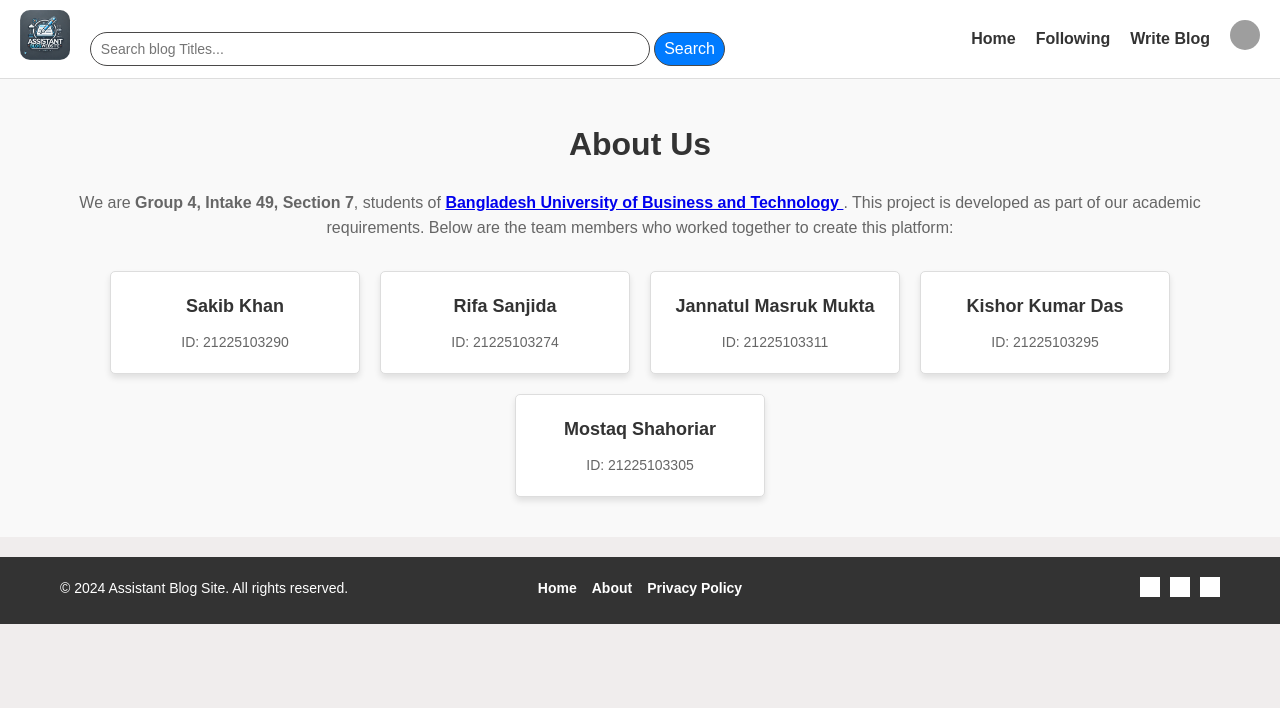
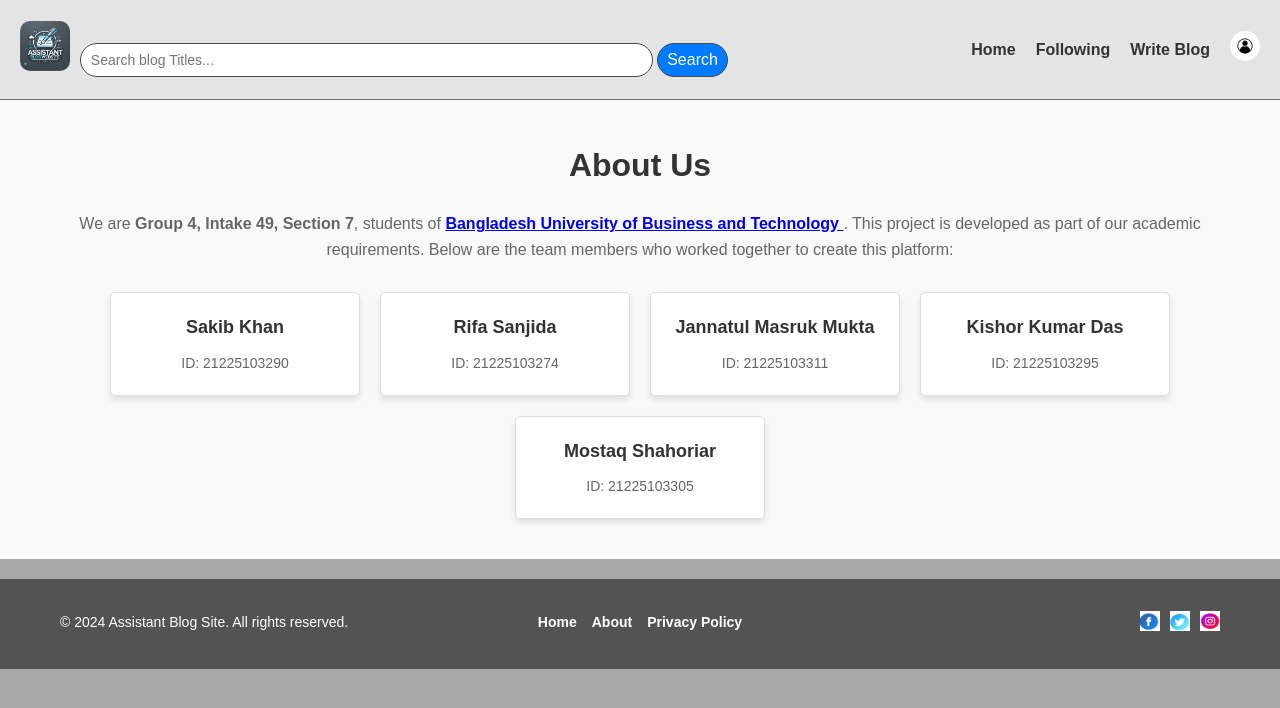
Before and after one commit to khan3575/SDPiii, a Django app: page /about/ in a window 1280 px wide. Shown: the top 708 px of the page. Run offline with Django 5.2, Linux system fonts and the light colour scheme; grey boxes are pictures that could not be loaded.

Commit message:
final update -colours are changed abit. -error are still remaining -but semester ends so project ends

```diff
--- a/sdp_iii/sdpApp/models.py
+++ b/sdp_iii/sdpApp/models.py
@@ -4,8 +4,8 @@ from datetime import date
 from django.utils.timezone import now
 from django.contrib.auth.models import AbstractBaseUser,BaseUserManager,PermissionsMixin
 
-# Create your models here
-# Create adress table
+# models here
+# adress table
 
 class Address(models.Model):
     country = models.CharField(max_length=255)
--- a/sdp_iii/sdpApp/static/style.css
+++ b/sdp_iii/sdpApp/static/style.css
@@ -7,8 +7,8 @@
 
 body {
     font-family: Arial, sans-serif;
-    background-color: #f0eded;
-    color: #626060;
+    background-color: #A9A9A9;
+    color: #000000;
     line-height: 1.6;
 }
 
@@ -21,9 +21,11 @@ body {
 
 /* Header */
 header, .main-header {
-    background: #ffffff;
+    height: 100px;
+    width: auto;
+    background: #e4e4e4;
     padding: 10px 20px;
-    border-bottom: 1px solid #ddd;
+    border-bottom: 1px solid #746e6e;
     display: flex;
     align-items: center;
     justify-content: space-between;
@@ -40,24 +42,30 @@ header h1, .main-header h1 {
 .logo img {
     border-radius: 20%;
     height: 50px;
+    margin: 1;
 }
+
 
 .search-bar {
     flex:1;
-    margin: 0px 20px;
-    position: relative;
+    width: auto;
+    margin: 0px 10px;
+    position: center;
+
     align-self: center;
 }
 
 .search-bar input {
 
     flex-grow: 1;
+    align-items: center;
     width: 65%;
     padding: 8px 10px;
     border: 1px solid #4a4949;
     border-radius: 20px;
     font-size: 14px;
 }
+
 .search-bar button {
 
     padding: 7px 9px;       /* Padding inside the button */
@@ -95,7 +103,7 @@ header h1, .main-header h1 {
 
 /* Footer */
 footer {
-    background: #333;
+    background: #545353;
     color: #fff;
     text-align: center;
     padding: 10px 20px;
@@ -178,8 +186,8 @@ form {
 }
 
 .blog-card, .card {
-    background: #91c4a2;
-    border: 1px solid #ddd;
+    background: #ddd;
+    border: 1px solid #0c0c0c;
     border-radius: 5px;
     padding: 15px 20px;
     margin-bottom: 20px;
@@ -299,7 +307,7 @@ form {
 
 /* Footer Styles */
 .main-footer {
-    background-color: #333;
+    background-color: #535353;
     color: #fff;
     padding: 20px 0;
     font-size: 14px;
@@ -307,6 +315,7 @@ form {
 
 .main-footer .container {
     display: flex;
+    height: 50px;
     justify-content: space-between;
     align-items: center;
     flex-wrap: wrap;
@@ -357,12 +366,13 @@ form {
     display: flex;
     justify-content: flex-end;
     gap: 10px;
+    image-rendering: auto;
 }
 
 .footer-right img {
     width: 20px;
     height: 20px;
-    filter: brightness(0) invert(1);
+    filter: brightness(1) invert(0);
     transition: transform 0.3s ease;
 }
 
--- a/sdp_iii/sdpApp/templates/blog_details.html
+++ b/sdp_iii/sdpApp/templates/blog_details.html
@@ -28,7 +28,8 @@
 
         <!-- Blog Content -->
         <div class="blog-content">
-            <p>{{ blog.text }}</p>
+            <p>{{ blog.text|linebreaksbr }}</p>
+            <a href="{% url 'blog_details' blog_id=blog.blog_id %}" class="no-style-link">{{blog.text}}</a>
         </div>
 
         <!-- Blog Category and Status -->
--- a/sdp_iii/sdpApp/templates/following.html
+++ b/sdp_iii/sdpApp/templates/following.html
@@ -9,8 +9,8 @@
 </head>
 <body>
     {% include 'fragments/header.html' %}
+<!--
 
-    <!-- Following Feed -->
     <section class="following-feed">
         <h2>Blogs from Users You Follow</h2>
 
@@ -33,7 +33,8 @@
         {% empty %}
         <p>You are not following any users yet. Start following users to see their blogs!</p>
         {% endfor %}
-    </section>
+    </section> -->
+    <h1>This page is underdevelopment. Sorry for inconvenience</h1>
 
     {% include 'fragments/footer.html' %}
 
--- a/sdp_iii/sdpApp/templates/fragments/footer.html
+++ b/sdp_iii/sdpApp/templates/fragments/footer.html
@@ -19,13 +19,13 @@
             <!-- Footer Right Section: Social Media -->
             <div class="footer-right">
                 <a href="https://facebook.com" target="_blank">
-                    <img src="{% static 'image/facebook.jpg' %}" alt="Facebook">
+                    <img src="{% static 'image/fb.png' %}" alt="Facebook">
                 </a>
                 <a href="https://twitter.com" target="_blank">
-                    <img src="{% static 'image/twiter.png' %}" alt="Twitter">
+                    <img src="{% static 'image/twitter.png' %}" alt="Twitter">
                 </a>
                 <a href="https://instagram.com" target="_blank">
-                    <img src="{% static 'image/instagram-icon.png' %}" alt="Instagram">
+                    <img src="{% static 'image/insta.png' %}" alt="Instagram">
                 </a>
             </div>
         </div>
--- a/sdp_iii/sdpApp/views.py
+++ b/sdp_iii/sdpApp/views.py
@@ -197,11 +197,7 @@ def user_profile(request, user_id):
 
 @login_required(login_url='/login/')
 def following(request):
-    user = request.user
-
-    follow_users = user.following.all()
-    blogs = Blog.objects.filter(user_id__in=follow_users).filter(status='published').order_by('-date','-time')
-    return render(request, 'following.html',{'blogs',blogs})
+    return render(request, 'following.html')
 
 
 
```
Also changed, not shown: sdp_iii/db.sqlite3, sdp_iii/media/blog_images/5269e375-1d9b-4079-95f9-dcc5a149259e.jpg (added), sdp_iii/media/profile_pics/Bangladesh-University-of-Business-and-Technology.png (added), sdp_iii/media/profile_pics/IMG20241214172637.jpg (added), sdp_iii/sdpApp/static/image/Instagram_icon.png (deleted), sdp_iii/sdpApp/static/image/facebook.jpg (deleted), sdp_iii/sdpApp/static/image/fb.png (added), sdp_iii/sdpApp/static/image/insta.png (added), sdp_iii/sdpApp/static/image/profile_icon.png (added), sdp_iii/sdpApp/static/image/twiter.png (deleted), sdp_iii/sdpApp/static/image/twitter.png (added).
